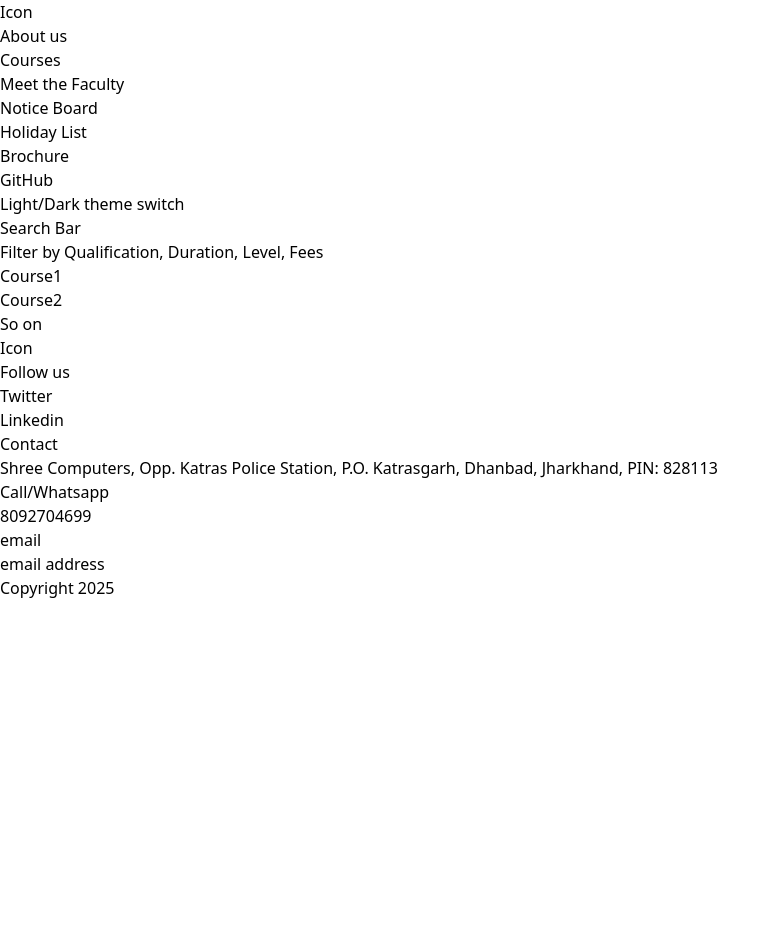
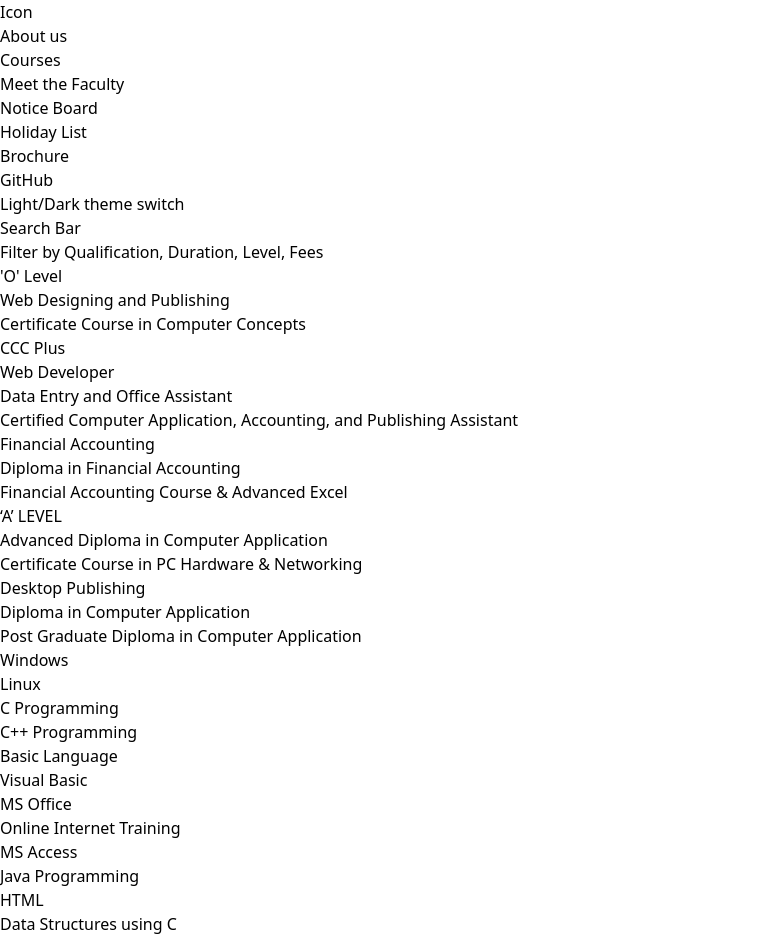
Before and after one commit to ManishaBose/shree-computers, a Next.js app: page /courses in a window 1280 px wide. Shown: the top 940 px of the page, without its empty margins (0-780 px from the left). Before the commit the page ends 800 px from the top, so only its background shows below. Built offline with nearby package versions, Linux system fonts and the light colour scheme.

Commit message:
Add Courses

```diff
--- a/app/courses/page.tsx
+++ b/app/courses/page.tsx
@@ -3,9 +3,37 @@
     <div>
       <div>Search Bar</div>
       <div>Filter by Qualification, Duration, Level, Fees</div>
-      <div>Course1</div>
-      <div>Course2</div>
-      <div>So on</div>
+      <div>'O' Level</div>
+      <div>Web Designing and Publishing</div>
+      <div>Certificate Course in Computer Concepts</div>
+      <div>CCC Plus</div>
+      <div>Web Developer</div>
+      <div>Data Entry and Office Assistant</div>
+      <div>
+        Certified Computer Application, Accounting, and Publishing Assistant
+      </div>
+      <div>Financial Accounting</div>
+      <div>Diploma in Financial Accounting</div>
+      <div>Financial Accounting Course & Advanced Excel</div>
+      <div>‘A’ LEVEL</div>
+      <div>Advanced Diploma in Computer Application</div>
+      <div>Certificate Course in PC Hardware & Networking</div>
+      <div>Desktop Publishing</div>
+      <div>Diploma in Computer Application</div>
+      <div>Post Graduate Diploma in Computer Application</div>
+      <div>Windows</div>
+      <div>Linux</div>
+      <div>C Programming</div>
+      <div>C++ Programming</div>
+      <div>Basic Language</div>
+      <div>Visual Basic</div>
+      <div>MS Office</div>
+      <div>Online Internet Training</div>
+      <div>MS Access</div>
+      <div>Java Programming</div>
+      <div>HTML</div>
+      <div>Data Structures using C</div>
+      <div>Oracle</div>
     </div>
   );
 }
```
